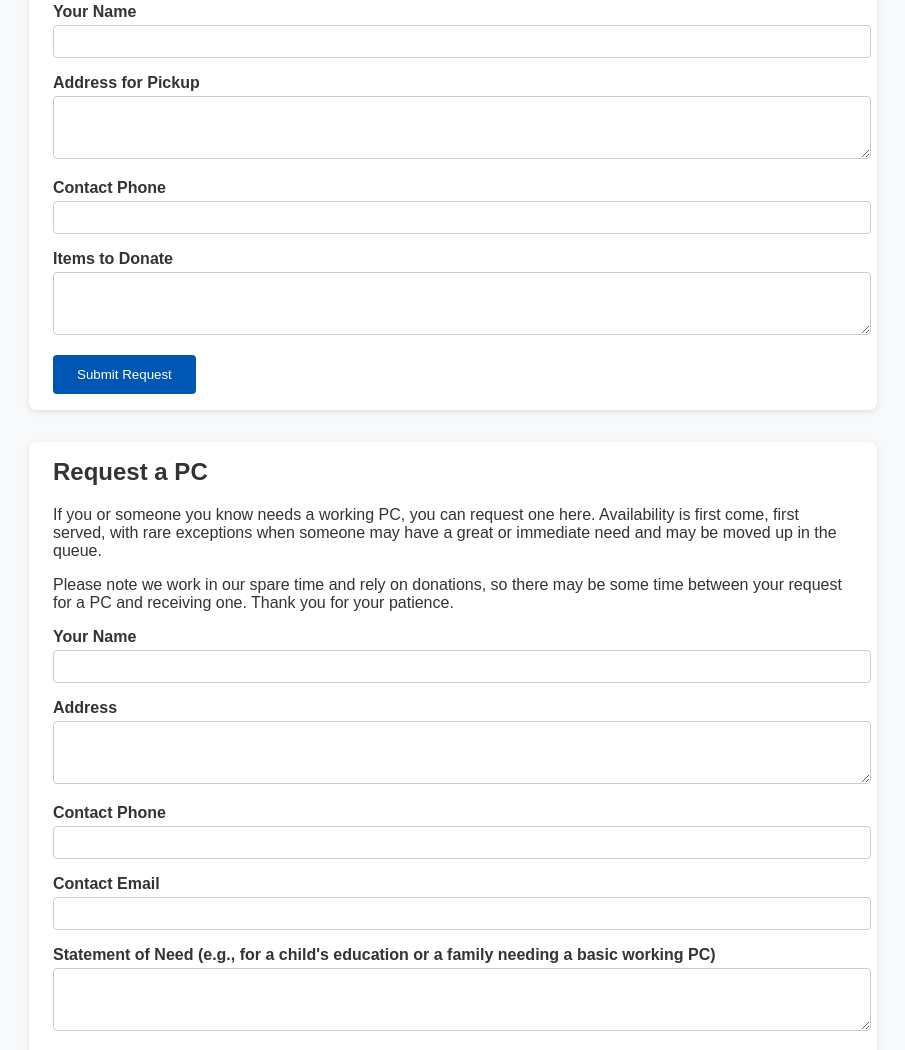
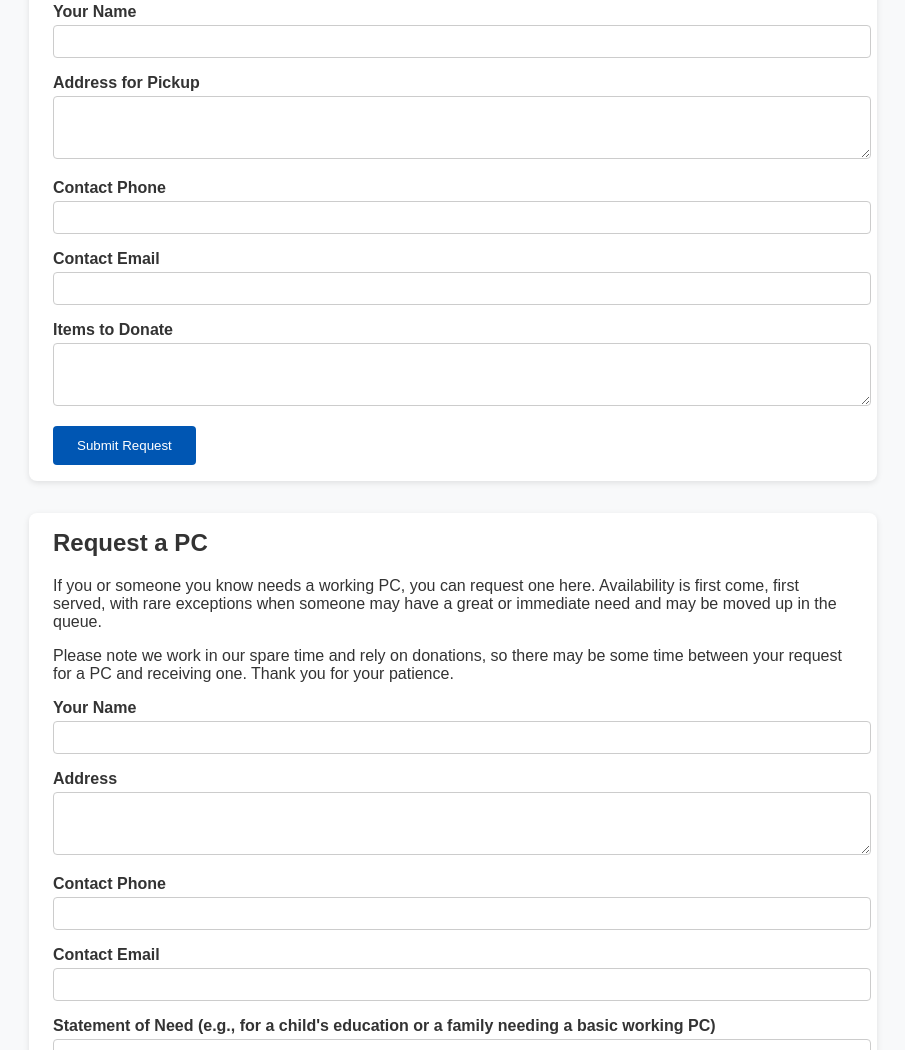
Before and after one commit to adaPlu/mercedpcsforkids, a plain HTML site: page index.html in a window 1280 px wide. Shown: the part 701-1751 px from the top of the page, without its empty margins (187-1092 px from the left). Drawn offline with Linux system fonts and the light colour scheme.

Commit message:
Add email input field to donation form

```diff
--- a/index.html
+++ b/index.html
@@ -49,6 +49,8 @@
       <textarea id="address" name="address" rows="3" required></textarea>
       <label for="phone">Contact Phone</label>
       <input type="text" id="phone" name="phone" required>
+      <label for="pc-email">Contact Email</label>
+      <input type="email" id="pc-email" name="email" required>
       <label for="items">Items to Donate</label>
       <textarea id="items" name="items" rows="3" required></textarea>
       <button type="submit">Submit Request</button>
```
